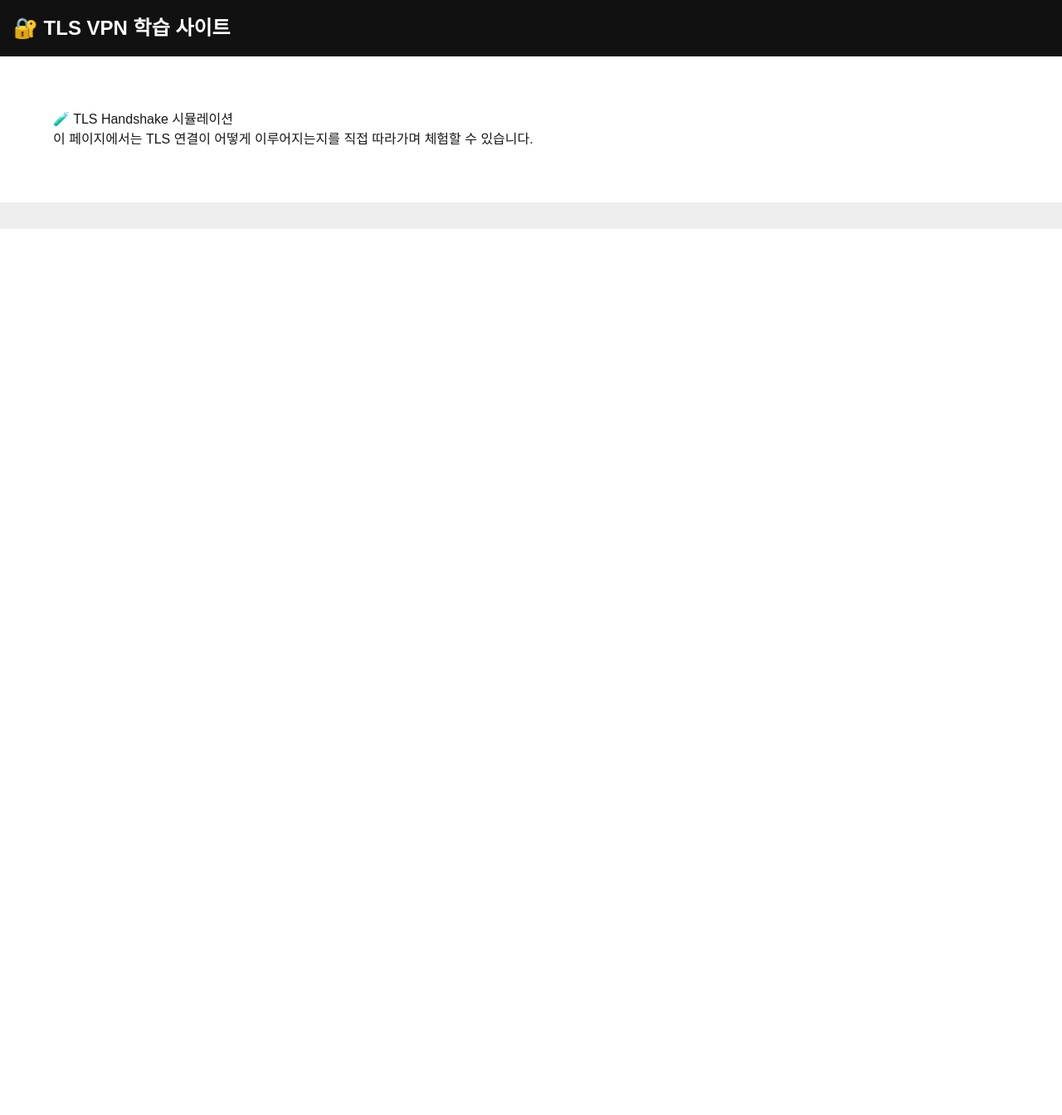
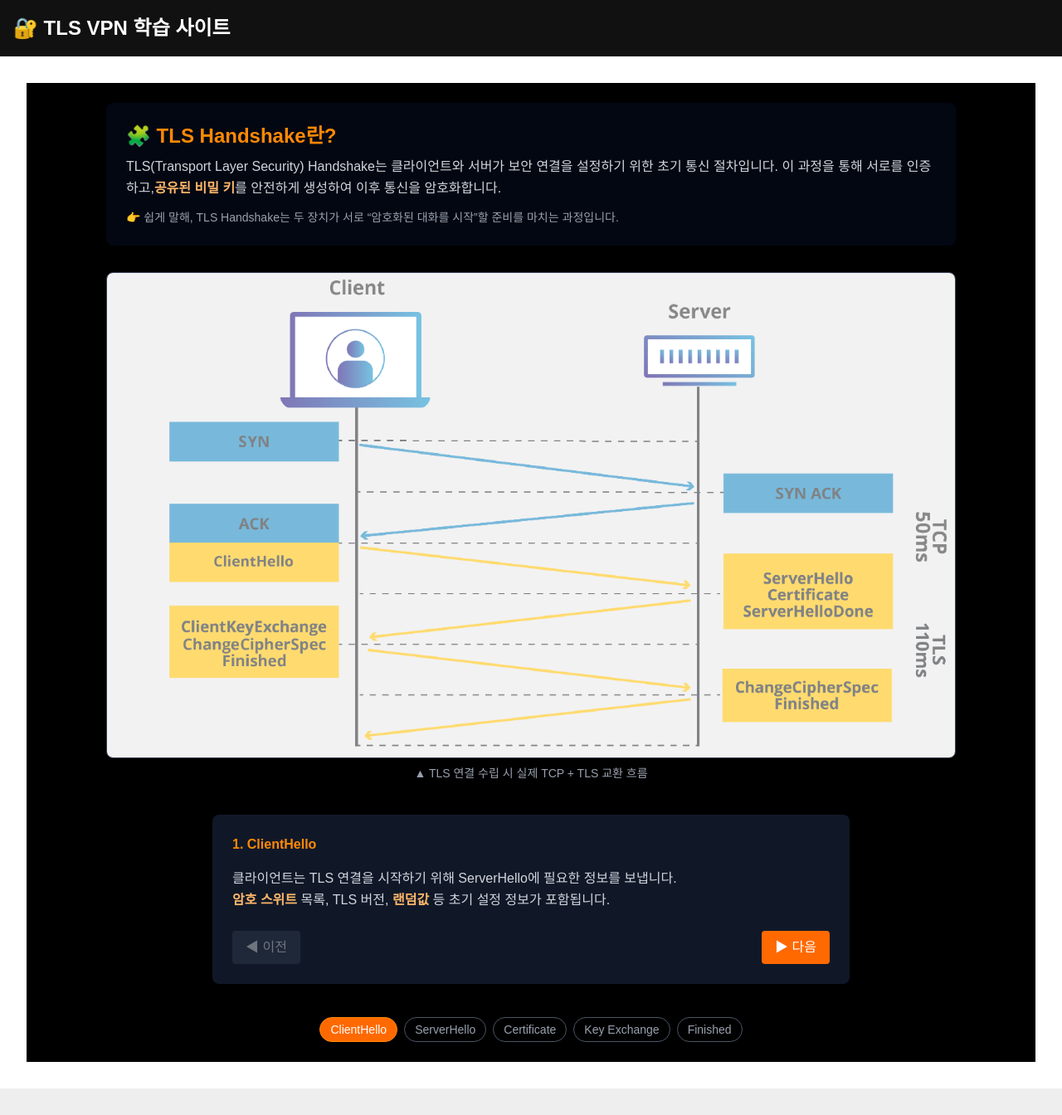
Before and after one commit to Rickyphantom/tls-vpn-demo, a Next.js app: page /lab/tls-handshake in a window 1280 px wide. Shown: the whole page at 83% size. Before the commit the page ends 800 px from the top, so only its background shows below. Built offline with nearby package versions, Linux system fonts and the light colour scheme.

Commit message:
Update page.tsx

```diff
--- a/src/app/lab/tls-handshake/page.tsx
+++ b/src/app/lab/tls-handshake/page.tsx
@@ -1,11 +1,257 @@
-export default function TLSHandshakeLab() {
+'use client';
+
+import { useState, ReactNode } from 'react';
+import { motion, AnimatePresence } from 'framer-motion';
+
+// 🪄 Tooltip 컴포넌트
+function Tooltip({
+  children,
+  content,
+}: {
+  children: ReactNode;
+  content: ReactNode;
+}) {
+  const [visible, setVisible] = useState(false);
   return (
-    <div style={{ padding: '2rem' }}>
-      <h2>🧪 TLS Handshake 시뮬레이션</h2>
-      <p>
-        이 페이지에서는 TLS 연결이 어떻게 이루어지는지를 직접 따라가며 체험할 수
-        있습니다.
-      </p>
+    <div
+      className="relative inline-block"
+      onMouseEnter={() => setVisible(true)}
+      onMouseLeave={() => setVisible(false)}
+    >
+      {children}
+      {visible && (
+        <div
+          className="absolute bottom-full mb-2 left-1/2 -translate-x-1/2 z-50
+                  max-w-md w-max bg-gray-800 text-white text-xs rounded px-3 py-2
+                  shadow-lg transition-opacity duration-300 opacity-100
+                  whitespace-normal text-left break-words"
+        >
+          <div className="absolute top-full left-1/2 -translate-x-1/2 w-2 h-2 bg-gray-800 rotate-45" />
+          {content}
+        </div>
+      )}
     </div>
   );
 }
+
+// 단계 정의
+const steps = [
+  {
+    id: 'clientHello',
+    title: '1. ClientHello',
+    short: 'ClientHello',
+    card: (
+      <>
+        클라이언트는 TLS 연결을 시작하기 위해 ServerHello에 필요한 정보를
+        보냅니다.
+        <br />
+        <span className="text-orange-300 font-semibold">암호 스위트</span> 목록,
+        TLS 버전, <span className="text-orange-300 font-semibold">랜덤값</span>{' '}
+        등 초기 설정 정보가 포함됩니다.
+      </>
+    ),
+    tooltip: (
+      <>
+        🔑 <span className="text-orange-300 font-semibold">암호 스위트</span>:
+        사용할 수 있는 암호 알고리즘 조합
+        <br />
+        🎲 <span className="text-orange-300 font-semibold">ClientRandom</span>:
+        클라이언트가 생성한 32바이트 난수
+      </>
+    ),
+  },
+  {
+    id: 'serverHello',
+    title: '2. ServerHello',
+    short: 'ServerHello',
+    card: (
+      <>
+        서버는 클라이언트가 제안한 목록 중 지원 가능한 암호 스위트를 선택하여
+        응답합니다.
+        <br />
+        서버의 인증서와{' '}
+        <span className="text-orange-300 font-semibold">ServerRandom</span>도
+        포함됩니다.
+      </>
+    ),
+    tooltip: (
+      <>
+        🔐 <span className="text-orange-300 font-semibold">ServerRandom</span>:
+        서버가 생성한 난수, 키 파생에 사용됨
+        <br />
+        🧾 <span className="text-orange-300 font-semibold">인증서</span>: 서버의
+        공개키와 서명이 포함된 증명 문서
+      </>
+    ),
+  },
+  {
+    id: 'certificate',
+    title: '3. Certificate',
+    short: 'Certificate',
+    card: (
+      <>
+        서버는 클라이언트에게 신뢰 가능한{' '}
+        <span className="text-orange-300 font-semibold">공개키 인증서</span>를
+        전송합니다.
+        <br />이 인증서를 통해 클라이언트는 서버의 공개키를 검증하고 확보합니다.
+      </>
+    ),
+    tooltip: (
+      <>
+        📜 <span className="text-orange-300 font-semibold">공개키 인증서</span>:
+        서버의 공개키 및 발급자 정보 포함
+        <br />
+        🔍 <span className="text-orange-300 font-semibold">CA 서명</span>:
+        인증서의 유효성은 서명 및 CA 체인을 통해 검증됨
+      </>
+    ),
+  },
+  {
+    id: 'keyExchange',
+    title: '4. Key Exchange',
+    short: 'Key Exchange',
+    card: (
+      <>
+        클라이언트는{' '}
+        <span className="text-orange-300 font-semibold">Premaster Secret</span>
+        을 생성하고 서버의 공개키로 암호화하여 전송합니다.
+        <br />
+        이를 통해 클라이언트와 서버는 동일한{' '}
+        <span className="text-orange-300 font-semibold">Master Secret</span>을
+        생성합니다.
+      </>
+    ),
+    tooltip: (
+      <>
+        🔑{' '}
+        <span className="text-orange-300 font-semibold">Premaster Secret</span>:
+        공유된 세션 키 생성을 위한 임시 비밀값
+        <br />
+        🧬 <span className="text-orange-300 font-semibold">Master Secret</span>:
+        최종 세션 키 도출을 위한 기반 키 자료
+      </>
+    ),
+  },
+  {
+    id: 'finished',
+    title: '5. Finished',
+    short: 'Finished',
+    card: (
+      <>
+        클라이언트와 서버는 암호화된{' '}
+        <span className="text-orange-300 font-semibold">Finished 메시지</span>를
+        주고받아 무결성을 확인합니다.
+        <br />
+        이후부터는{' '}
+        <span className="text-orange-300 font-semibold">대칭키 통신</span>이
+        시작됩니다.
+      </>
+    ),
+    tooltip: (
+      <>
+        ✅{' '}
+        <span className="text-orange-300 font-semibold">Finished 메시지</span>:
+        Handshake 과정의 무결성 검증 메시지
+        <br />
+        🔒 <span className="text-orange-300 font-semibold">대칭키 통신</span>:
+        이후의 실제 데이터 암호화 방식
+      </>
+    ),
+  },
+];
+
+export default function TLSHandshakePage() {
+  const [currentStep, setCurrentStep] = useState(0);
+  const step = steps[currentStep];
+
+  return (
+    <div className="min-h-screen bg-black text-white p-6">
+      <div className="bg-gray-950 text-white p-6 rounded-lg shadow mb-8 max-w-5xl mx-auto">
+        <h2 className="text-2xl font-semibold text-orange-400 mb-2">
+          🧩 TLS Handshake란?
+        </h2>
+        <p className="text-gray-300 leading-relaxed">
+          TLS(Transport Layer Security) Handshake는 클라이언트와 서버가 보안
+          연결을 설정하기 위한 초기 통신 절차입니다. 이 과정을 통해 서로를
+          인증하고,
+          <strong className="text-orange-300">공유된 비밀 키</strong>를 안전하게
+          생성하여 이후 통신을 암호화합니다.
+        </p>
+        <p className="text-gray-400 text-sm mt-3">
+          👉 쉽게 말해, TLS Handshake는 두 장치가 서로 “암호화된 대화를 시작”할
+          준비를 마치는 과정입니다.
+        </p>
+      </div>
+
+      <div className="max-w-5xl mx-auto mb-10">
+        <img
+          src="/tls-ssl-handshake.png"
+          alt="TLS Handshake 흐름도 (TCP + TLS)"
+          className="w-full rounded-lg shadow-lg border border-gray-700"
+        />
+        <p className="text-center text-gray-400 mt-2 text-sm">
+          ▲ TLS 연결 수립 시 실제 TCP + TLS 교환 흐름
+        </p>
+      </div>
+
+      <AnimatePresence mode="wait">
+        <motion.div
+          key={step.id}
+          initial={{ opacity: 0, y: 30 }}
+          animate={{ opacity: 1, y: 0 }}
+          exit={{ opacity: 0, y: -20 }}
+          transition={{ duration: 0.4 }}
+          className="bg-gray-900 p-6 rounded-lg shadow-lg max-w-3xl mx-auto mb-10"
+        >
+          <span className="text-orange-400 font-semibold">{step.title}</span>
+          <div className="text-gray-300 mt-4 space-y-2 leading-relaxed">
+            {step.card}
+          </div>
+
+          <div className="flex justify-between mt-6">
+            <button
+              onClick={() => setCurrentStep((i) => Math.max(i - 1, 0))}
+              disabled={currentStep === 0}
+              className="px-4 py-2 bg-gray-700 hover:bg-gray-600 rounded disabled:opacity-40"
+            >
+              ◀ 이전
+            </button>
+            <button
+              onClick={() =>
+                setCurrentStep((i) => Math.min(i + 1, steps.length - 1))
+              }
+              disabled={currentStep === steps.length - 1}
+              className="px-4 py-2 bg-orange-500 hover:bg-orange-600 rounded"
+            >
+              ▶ 다음
+            </button>
+          </div>
+        </motion.div>
+      </AnimatePresence>
+
+      <div className="flex justify-center gap-2 text-sm flex-wrap mt-6">
+        {steps.map((s, i) => (
+          <Tooltip key={s.id} content={s.tooltip}>
+            <div
+              className={`px-3 py-1 rounded-full border cursor-default transition-all ${
+                i < currentStep
+                  ? 'bg-green-600 border-green-500 text-white'
+                  : i === currentStep
+                  ? 'bg-orange-500 border-orange-400 text-white'
+                  : 'border-gray-600 text-gray-400'
+              }`}
+            >
+              {s.short}
+            </div>
+          </Tooltip>
+        ))}
+      </div>
+
+      {currentStep === steps.length - 1 && (
+        <div className="text-center mt-10 text-green-400 font-semibold">
+          🎉 TLS Handshake가 성공적으로 완료되었습니다!
+        </div>
+      )}
+    </div>
+  );
+}
```
